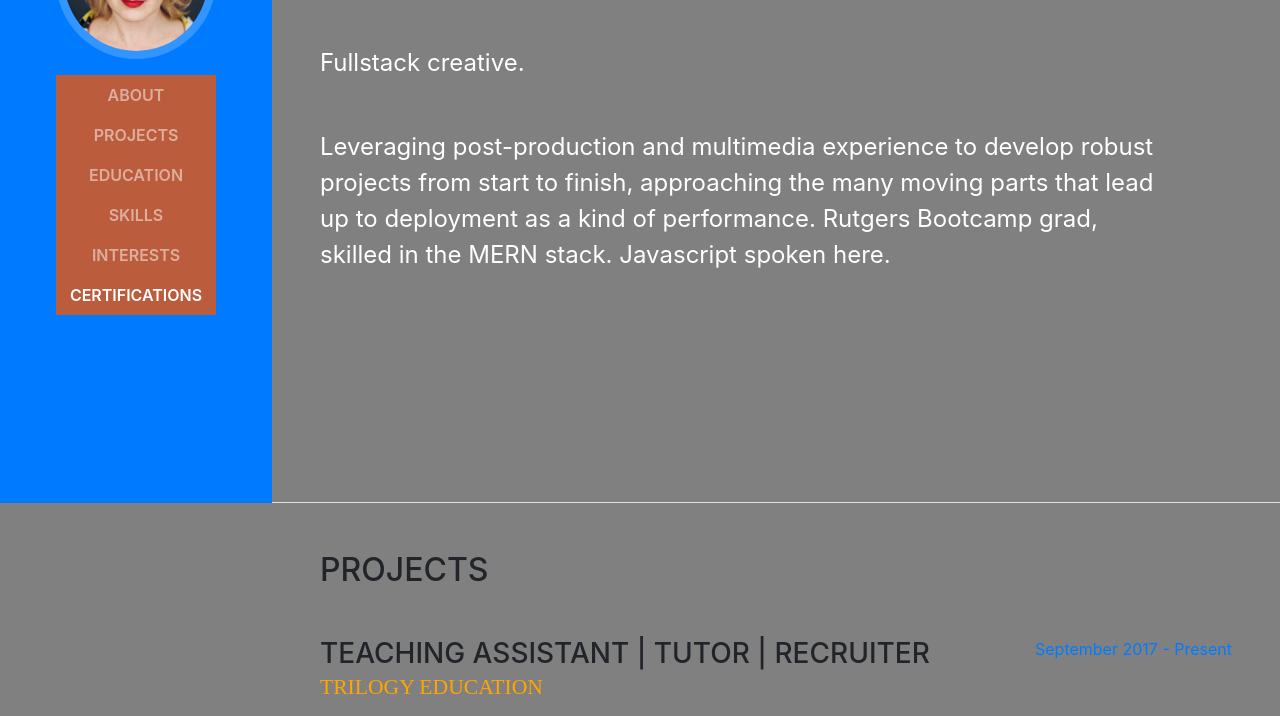
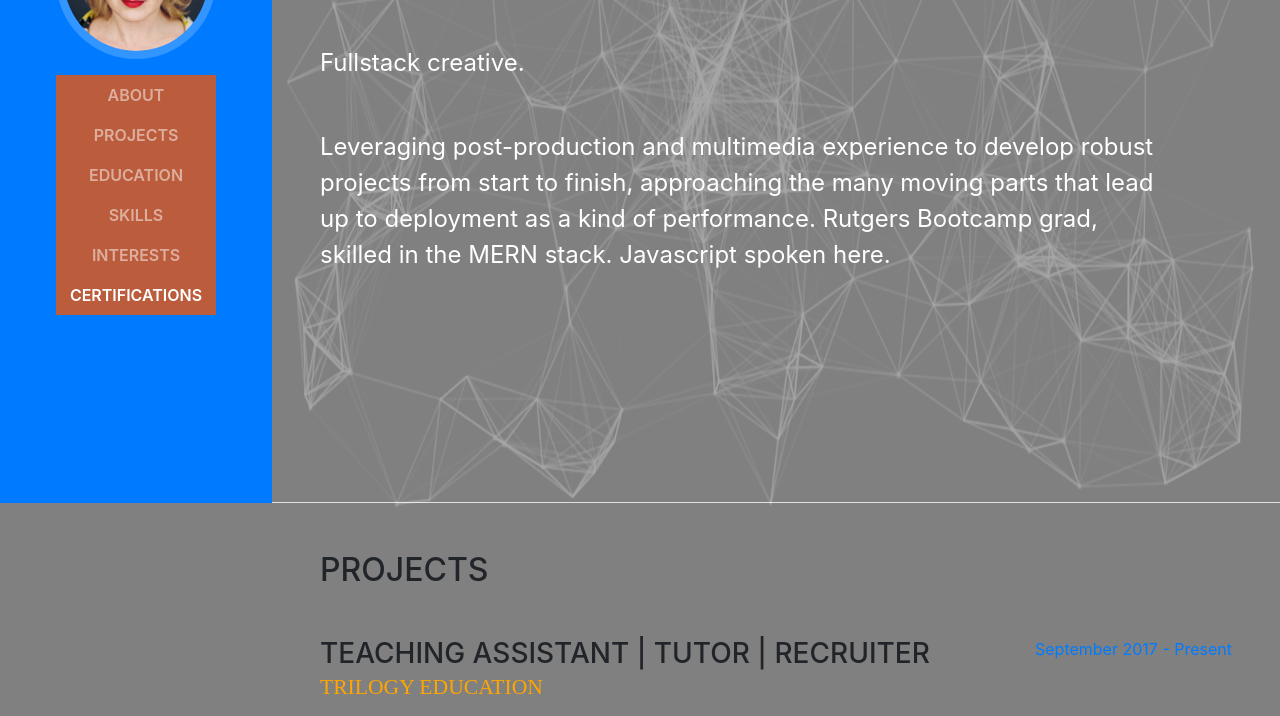
Before and after one commit to funduval/Folio, a website with bundled scripts: page index.html in a window 1280 px wide. Shown: the part 297-1013 px from the top of the page. Built offline with nearby package versions, Linux system fonts and the light colour scheme; animation ran at ten frames a second; a web font is replaced by a local one.

Commit message:
opacity of particles

```diff
--- a/assets/particle.css
+++ b/assets/particle.css
@@ -12,9 +12,10 @@ canvas {
 	left: 2%;
 	top: 6px;
 	max-width: 97%;
-	max-height: 19%;
+	max-height: 100%;
 	z-index: -9;
 	padding-left: 260px;
+	opacity: 0.3;
 }
 
 p {
--- a/index.html
+++ b/index.html
@@ -190,7 +190,7 @@
               <h3 class="mb-0">Rutgers University</h3>
               <div class="subheading mb-3">Bachelor of Fine Arts</div>
               <div>Theater Major | English Minor </div>
-              <p>GPA: 3.24</p>
+
             </div>
             <div class="resume-date text-md-right">
               <span class="text-primary">September 1985 - June 1989</span>
@@ -201,7 +201,7 @@
             <div class="resume-content mr-auto">
               <h3 class="mb-0">Rutgers Coding Bootcamp</h3>
               <div class="subheading mb-3">Full Stack Web Development Certificate Program</div>
-              <p>GPA: 3.56</p>
+
             </div>
             <div class="resume-date text-md-right">
               <span class="text-primary">August 2002 - May 2006</span>
```
